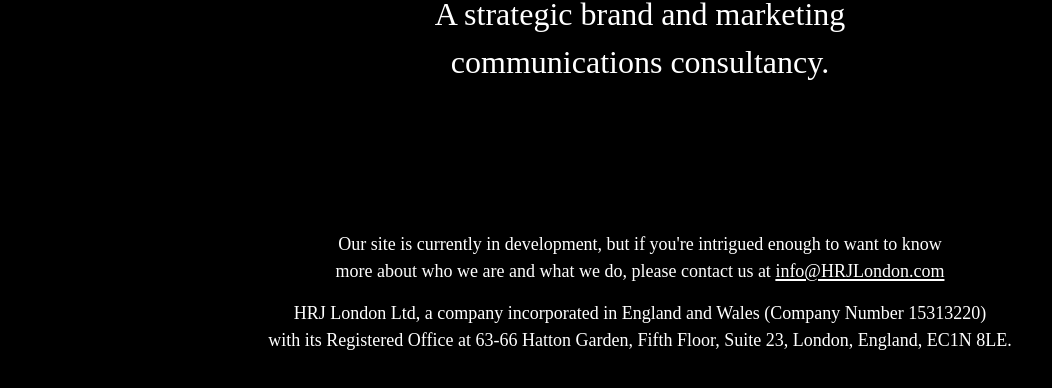
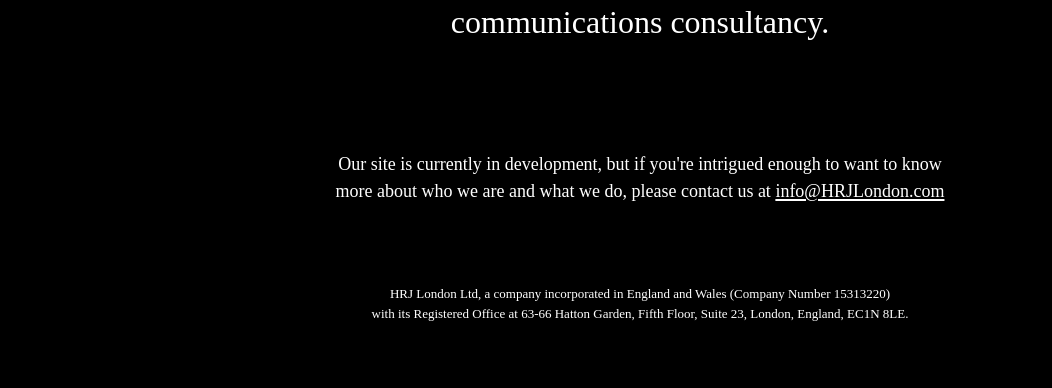
Before and after one commit to Jiros/hrj-london, a Gatsby site: page / in a window 1280 px wide. Shown: the part 462-850 px from the top of the page, without its empty margins (0-1052 px from the left). After the commit the page ends 800 px from the top, so only its background shows below. Built offline with nearby package versions, Linux system fonts and the light colour scheme; Gatsby itself is replaced by a stand-in of ours.

Commit message:
Update footer font size

```diff
--- a/src/components/CompanySection/CompanySection.css
+++ b/src/components/CompanySection/CompanySection.css
@@ -9,7 +9,7 @@
 .splash {
     display: flex;
     flex-direction: column;
-    min-height: 75vh;
+    min-height: 65vh;
     justify-content: center;
     align-items: center;
 }
--- a/src/components/CompanySection/index.js
+++ b/src/components/CompanySection/index.js
@@ -19,8 +19,9 @@
         <p>A strategic brand and marketing <br/> communications consultancy.</p>
         </section>
         <p class="footer">Our site is currently in development, but if you're intrigued enough to want to know<br/>more about who we are and what we do, please contact us at  <a href="mailto:info@HRJLondon.com">info@HRJLondon.com</a></p>
-        <p class="footer">HRJ London Ltd, a company incorporated in England and Wales (Company Number 15313220) <br/> with its Registered Office at 63-66 Hatton Garden, Fifth Floor, Suite 23, London, England, EC1N 8LE.</p>
+
     </div>
+
     )
     }
 
--- a/src/components/layout.css
+++ b/src/components/layout.css
@@ -63,3 +63,7 @@
   font-size: large;
   padding-bottom: 10px;
 }
+.footer-small{
+  font-size: small;
+  padding-bottom: 10px;
+}
--- a/src/components/layout.js
+++ b/src/components/layout.js
@@ -41,6 +41,7 @@
           }}
         >
           {/* © {new Date().getFullYear()} &middot; HRJ London */}
+          <p class="footer-small">HRJ London Ltd, a company incorporated in England and Wales (Company Number 15313220) <br/> with its Registered Office at 63-66 Hatton Garden, Fifth Floor, Suite 23, London, England, EC1N 8LE.</p>
         </footer>
       </div>
     </>
```
